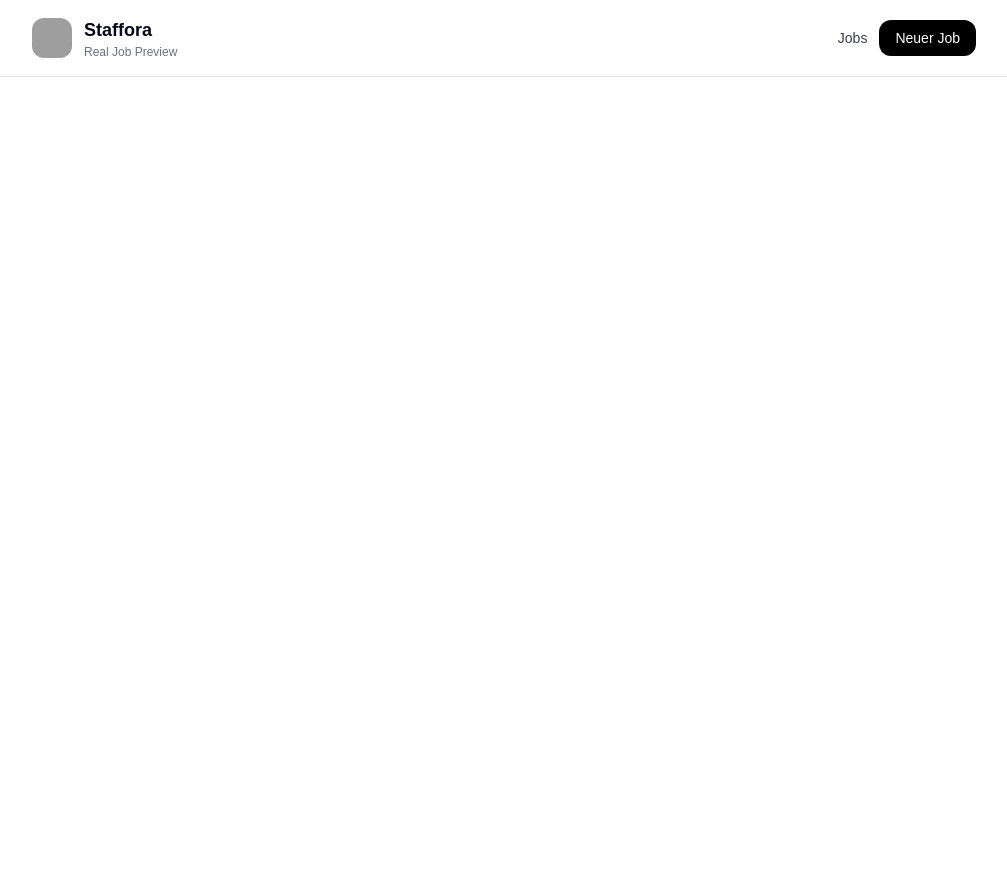
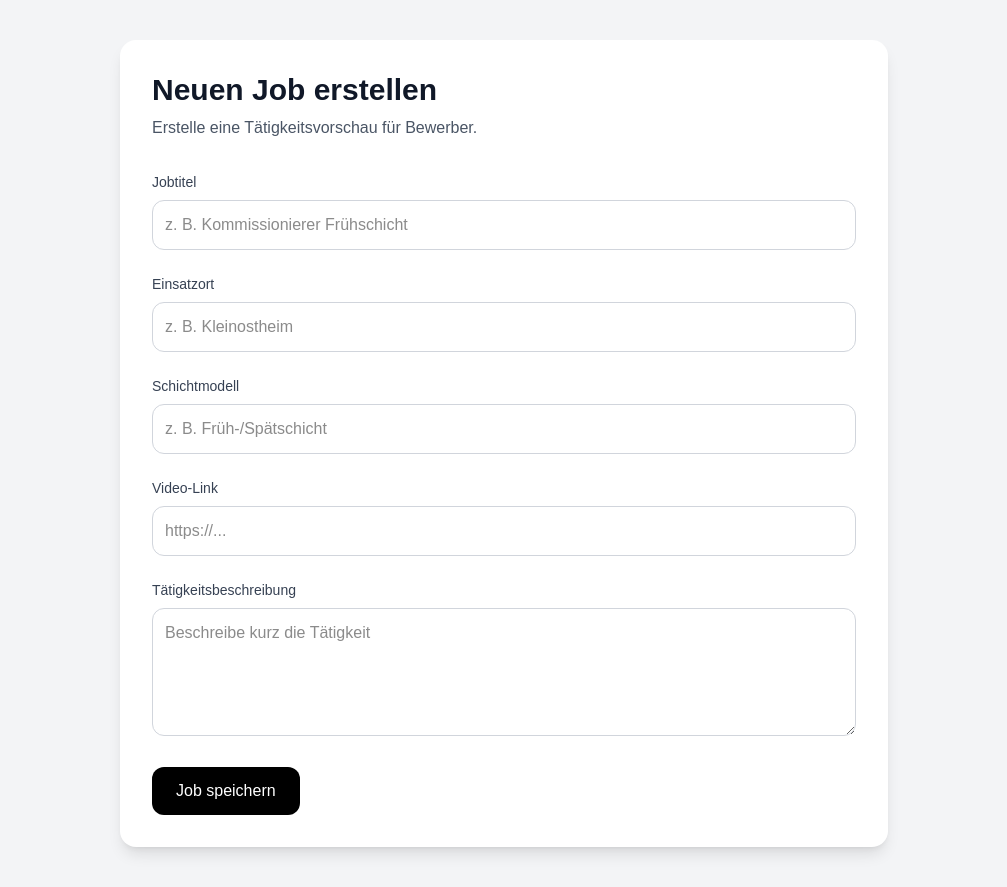
Before and after one commit to viktor780/Staffora, a Next.js app: page / in a window 1280 px wide. Shown: the whole page, without its empty margins (136-1143 px from the left). Before the commit the page ends 800 px from the top, so only its background shows below. Built offline with nearby package versions, Linux system fonts and the light colour scheme; grey boxes are pictures that could not be loaded.

Commit message:
Add Staffora header

```diff
--- a/app/page.tsx
+++ b/app/page.tsx
@@ -1,63 +1,86 @@
-import "./globals.css";
+export default function NewJobPage() {
+  return (
+    <main className="min-h-screen bg-gray-100 p-10">
+      <div className="mx-auto max-w-3xl rounded-2xl bg-white p-8 shadow-lg">
 
-export const metadata = {
-  title: "Staffora",
-  description: "Tätigkeitsvorschauen für bessere Bewerberauswahl.",
-};
+        <h1 className="text-3xl font-bold text-gray-900">
+          Neuen Job erstellen
+        </h1>
 
-export default function RootLayout({
-  children,
-}: {
-  children: React.ReactNode;
-}) {
-  return (
-    <html lang="de">
-      <body>
-        <header className="border-b border-gray-200 bg-white">
-          <div className="mx-auto flex max-w-5xl items-center justify-between px-4 py-4 md:px-10">
+        <p className="mt-2 text-gray-600">
+          Erstelle eine Tätigkeitsvorschau für Bewerber.
+        </p>
 
-            <a href="/jobs" className="flex items-center gap-3">
+        <form className="mt-8 space-y-6">
 
-              <img
-                src="/logo.png"
-                alt="Staffora"
-                className="h-10 w-10 rounded-xl object-cover"
-              />
+          <div>
+            <label className="block text-sm font-medium text-gray-700">
+              Jobtitel
+            </label>
 
-              <div>
-                <p className="text-lg font-bold text-gray-950">
-                  Staffora
-                </p>
+            <input
+              type="text"
+              placeholder="z. B. Kommissionierer Frühschicht"
+              className="mt-2 w-full rounded-xl border border-gray-300 p-3"
+            />
+          </div>
 
-                <p className="text-xs font-medium text-gray-500">
-                  Real Job Preview
-                </p>
-              </div>
+          <div>
+            <label className="block text-sm font-medium text-gray-700">
+              Einsatzort
+            </label>
 
-            </a>
+            <input
+              type="text"
+              placeholder="z. B. Kleinostheim"
+              className="mt-2 w-full rounded-xl border border-gray-300 p-3"
+            />
+          </div>
 
-            <nav className="flex items-center gap-3">
+          <div>
+            <label className="block text-sm font-medium text-gray-700">
+              Schichtmodell
+            </label>
 
-              <a
-                href="/jobs"
-                className="text-sm font-medium text-gray-700 hover:text-gray-950"
-              >
-                Jobs
-              </a>
+            <input
+              type="text"
+              placeholder="z. B. Früh-/Spätschicht"
+              className="mt-2 w-full rounded-xl border border-gray-300 p-3"
+            />
+          </div>
 
-              <a
-                href="/jobs/new"
-                className="rounded-xl bg-black px-4 py-2 text-sm font-medium text-white transition hover:bg-gray-800"
-              >
-                Neuer Job
-              </a>
+          <div>
+            <label className="block text-sm font-medium text-gray-700">
+              Video-Link
+            </label>
 
-            </nav>
+            <input
+              type="url"
+              placeholder="https://..."
+              className="mt-2 w-full rounded-xl border border-gray-300 p-3"
+            />
           </div>
-        </header>
 
-        {children}
-      </body>
-    </html>
+          <div>
+            <label className="block text-sm font-medium text-gray-700">
+              Tätigkeitsbeschreibung
+            </label>
+
+            <textarea
+              placeholder="Beschreibe kurz die Tätigkeit"
+              className="mt-2 min-h-32 w-full rounded-xl border border-gray-300 p-3"
+            />
+          </div>
+
+          <button
+            type="submit"
+            className="rounded-xl bg-black px-6 py-3 text-white transition hover:bg-gray-800"
+          >
+            Job speichern
+          </button>
+
+        </form>
+      </div>
+    </main>
   );
 }
```
